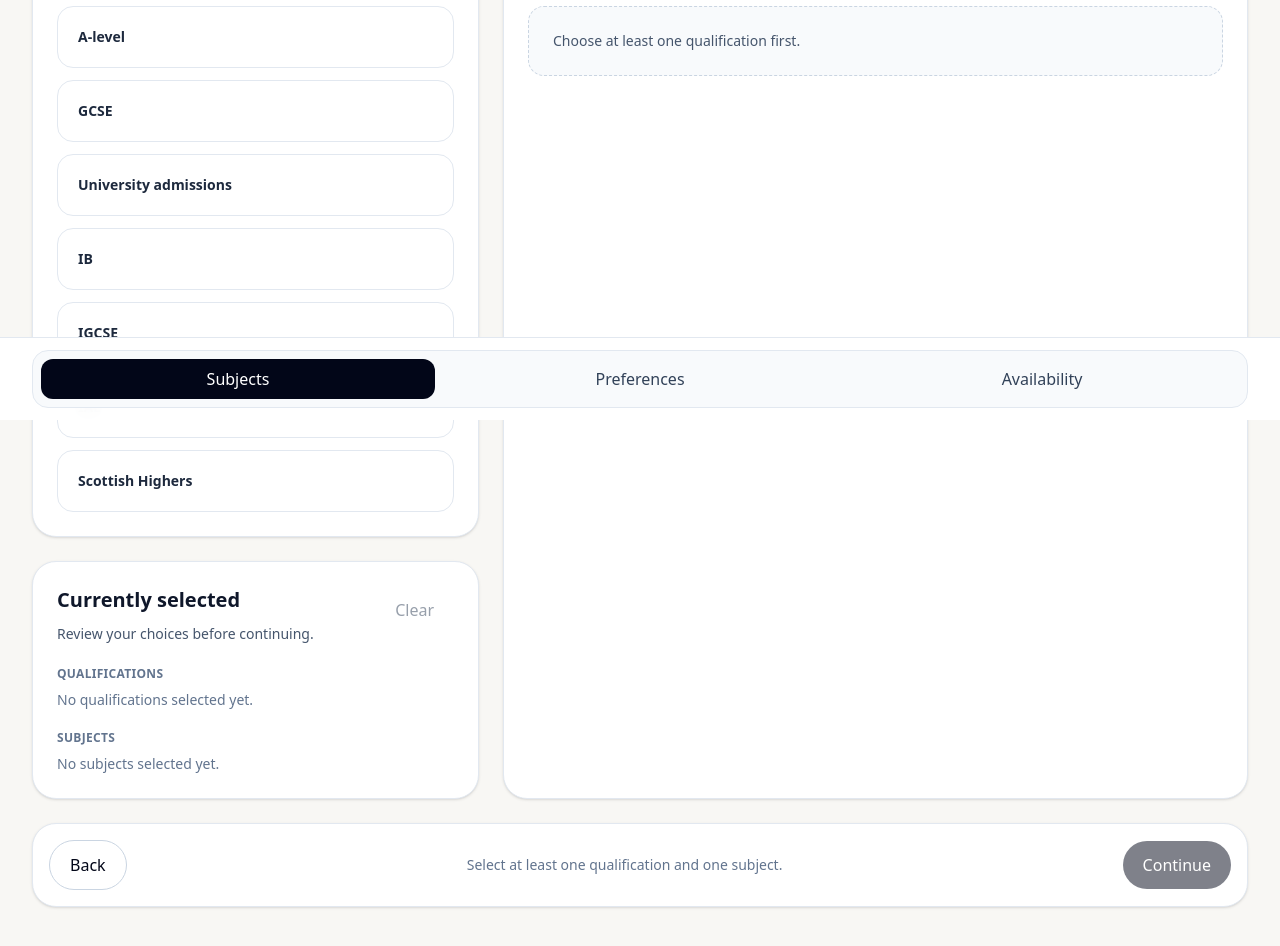
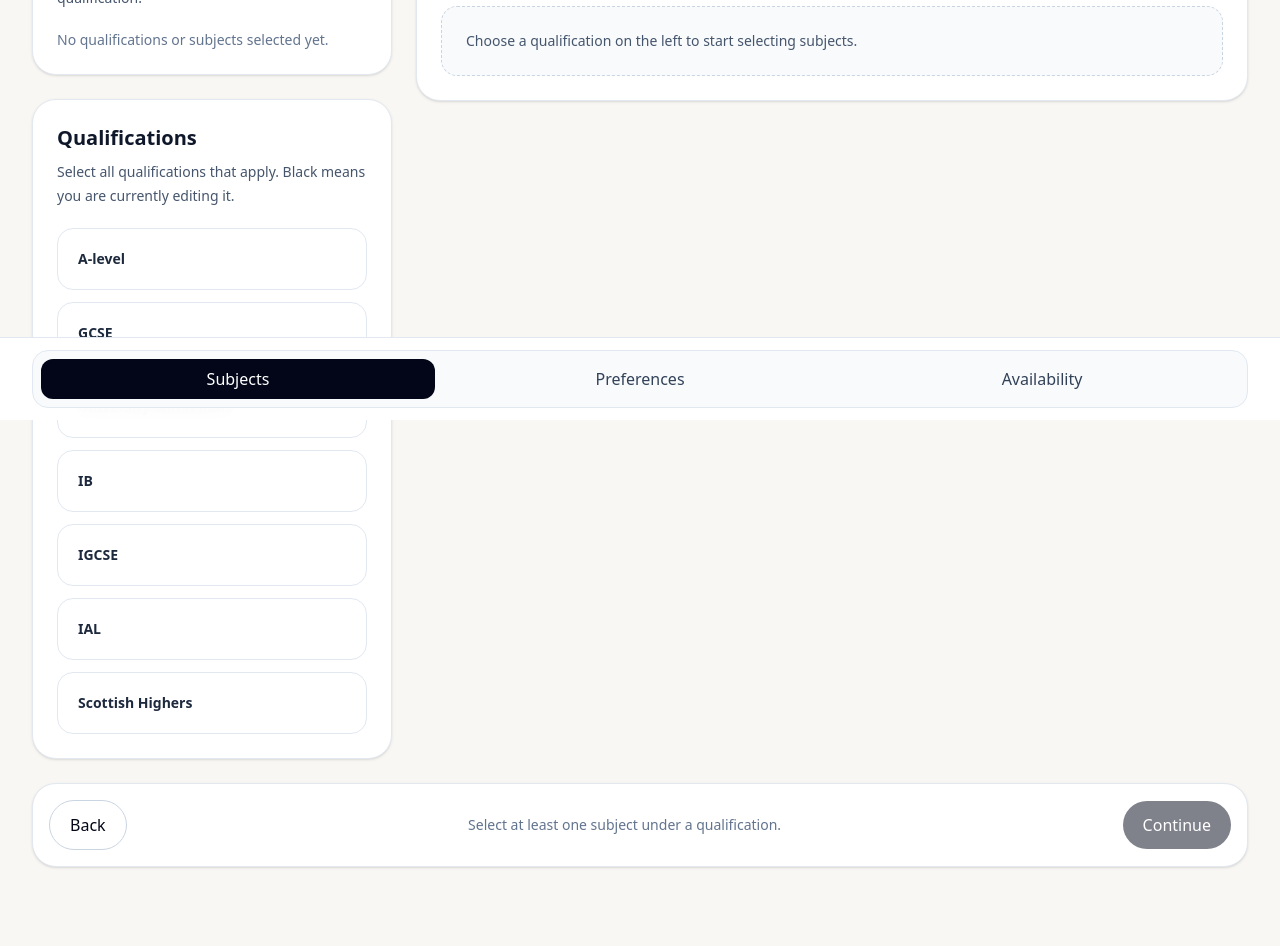
Before and after one commit to LogicGate-Admissions/tutoring-website, a Next.js app in the folder frontend/: page /student/onboarding/subjects in a window 1280 px wide. Shown: the part 380-1326 px from the top of the page. Built offline with nearby package versions, Linux system fonts and the light colour scheme.

Commit message:
fix(student onboarding): do not share subjects across quals. [tus24]

```diff
--- a/frontend/src/domains/students/learning-profile/components/StudentSubjectsStep.tsx
+++ b/frontend/src/domains/students/learning-profile/components/StudentSubjectsStep.tsx
@@ -7,6 +7,7 @@ import { Button } from '@/shared/components/Button';
 import { Card } from '@/shared/components/Card';
 import { Container } from '@/shared/components/Container';
 import { PageHeader } from '@/shared/components/PageHeader';
+import { cn } from '@/shared/utils/cn';
 import { ROUTES } from '@/shared/constants/routes';
 import {
   PRIMARY_SUBJECTS_BY_CATEGORY,
@@ -19,106 +20,147 @@ import {
   getStoredLearningProfile,
   updateStoredLearningProfile,
 } from '@/domains/students/learning-profile/services/learningProfileStorage';
-import type { QualificationCategory } from '@/domains/students/learning-profile/types/learningProfile';
+import type {
+  QualificationCategory,
+  QualificationSubjectSelection,
+} from '@/domains/students/learning-profile/types/learningProfile';
 
-/**
- * Removes duplicate strings while preserving their original order.
- */
-function uniqueStrings(values: string[]) {
-  return values.filter((value, index) => values.indexOf(value) === index);
+function getSelectedCategories(
+  selections: QualificationSubjectSelection[]
+): QualificationCategory[] {
+  return selections.map((selection) => selection.category);
+}
+
+function getSubjectsForCategory(
+  selections: QualificationSubjectSelection[],
+  category: QualificationCategory | ''
+) {
+  if (!category) return [];
+
+  return (
+    selections.find((selection) => selection.category === category)?.subjects ??
+    []
+  );
 }
 
 /**
  * First student onboarding step.
  *
- * This creates the first part of the student's learning profile:
- * - qualifications they are studying
- * - subjects they want support with
+ * This step lets a student choose multiple qualifications, but keeps subjects
+ * grouped under each qualification.
+ *
+ * That means GCSE Maths and A-level Maths are different selections.
  */
 export function StudentSubjectsStep() {
   const router = useRouter();
   const initialProfile = getStoredLearningProfile();
 
-  const [categories, setCategories] = useState<QualificationCategory[]>(
-    initialProfile.categories
-  );
+  const [subjectSelections, setSubjectSelections] = useState<
+    QualificationSubjectSelection[]
+  >(initialProfile.subjectSelections);
 
-  const [selectedSubjects, setSelectedSubjects] = useState<string[]>(
-    initialProfile.subjects
-  );
+  const [activeCategory, setActiveCategory] = useState<
+    QualificationCategory | ''
+  >(initialProfile.subjectSelections[0]?.category ?? '');
 
   const [showAllSubjects, setShowAllSubjects] = useState(false);
   const [subjectSearch, setSubjectSearch] = useState('');
 
-  const allSubjectOptions = useMemo(() => {
-    return uniqueStrings(
-      categories.flatMap((category) => SUBJECT_OPTIONS_BY_CATEGORY[category])
+  const selectedCategories = getSelectedCategories(subjectSelections);
+  const activeSubjects = getSubjectsForCategory(
+    subjectSelections,
+    activeCategory
   );
-  }, [categories]);
 
-  const primarySubjectOptions = useMemo(() => {
-    return uniqueStrings(
-      categories.flatMap((category) => PRIMARY_SUBJECTS_BY_CATEGORY[category])
-    );
-  }, [categories]);
+  const subjectOptions = useMemo(() => {
+    if (!activeCategory) return [];
 
-  const visibleSubjectOptions = useMemo(() => {
-    const baseOptions = showAllSubjects ? allSubjectOptions : primarySubjectOptions;
+    const baseOptions = showAllSubjects
+      ? SUBJECT_OPTIONS_BY_CATEGORY[activeCategory]
+      : PRIMARY_SUBJECTS_BY_CATEGORY[activeCategory];
+
     const normalisedSearch = subjectSearch.trim().toLowerCase();
 
     if (!normalisedSearch) return baseOptions;
 
-    return allSubjectOptions.filter((subject) =>
+    return SUBJECT_OPTIONS_BY_CATEGORY[activeCategory].filter((subject) =>
       subject.toLowerCase().includes(normalisedSearch)
     );
-  }, [allSubjectOptions, primarySubjectOptions, showAllSubjects, subjectSearch]);
+  }, [activeCategory, showAllSubjects, subjectSearch]);
 
-  const hasSelectedAnything =
-    categories.length > 0 || selectedSubjects.length > 0;
+  const hasSelectedAnything = subjectSelections.length > 0;
 
-  const canContinue = categories.length > 0 && selectedSubjects.length > 0;
+  const canContinue = subjectSelections.some(
+    (selection) => selection.subjects.length > 0
+  );
 
-  function toggleCategory(category: QualificationCategory) {
-    setCategories((currentCategories) => {
-      if (currentCategories.includes(category)) {
-        const nextCategories = currentCategories.filter(
-          (item) => item !== category
+  function chooseCategory(category: QualificationCategory) {
+    const alreadySelected = subjectSelections.some(
+      (selection) => selection.category === category
     );
 
     /**
-         * When a qualification is removed, remove subjects that no longer
-         * belong to any remaining selected qualification.
+     * If it is already selected, clicking it just changes the active tab.
+     * It does not remove it.
      */
-        const remainingSubjects = uniqueStrings(
-          nextCategories.flatMap(
-            (item) => SUBJECT_OPTIONS_BY_CATEGORY[item]
-          )
+    if (alreadySelected) {
+      setActiveCategory(category);
+      setShowAllSubjects(false);
+      setSubjectSearch('');
+      return;
+    }
+
+    /**
+     * If it is not selected yet, add it and make it the active tab.
+     */
+    setSubjectSelections((currentSelections) => [
+      ...currentSelections,
+      { category, subjects: [] },
+    ]);
+
+    setActiveCategory(category);
+    setShowAllSubjects(false);
+    setSubjectSearch('');
+  }
+
+  function removeCategory(category: QualificationCategory) {
+    setSubjectSelections((currentSelections) => {
+      const nextSelections = currentSelections.filter(
+        (selection) => selection.category !== category
       );
 
-        setSelectedSubjects((currentSubjects) =>
-          currentSubjects.filter((subject) =>
-            remainingSubjects.includes(subject)
-          )
-        );
-
-        return nextCategories;
+      if (activeCategory === category) {
+        setActiveCategory(nextSelections[0]?.category ?? '');
       }
 
-      return [...currentCategories, category];
+      return nextSelections;
     });
   }
 
   function toggleSubject(subject: string) {
-    setSelectedSubjects((currentSubjects) =>
-      currentSubjects.includes(subject)
-        ? currentSubjects.filter((item) => item !== subject)
-        : [...currentSubjects, subject]
+    if (!activeCategory) return;
+
+    setSubjectSelections((currentSelections) =>
+      currentSelections.map((selection) => {
+        if (selection.category !== activeCategory) {
+          return selection;
+        }
+
+        const alreadySelected = selection.subjects.includes(subject);
+
+        return {
+          ...selection,
+          subjects: alreadySelected
+            ? selection.subjects.filter((item) => item !== subject)
+            : [...selection.subjects, subject],
+        };
+      })
     );
   }
 
   function clearSelection() {
-    setCategories([]);
-    setSelectedSubjects([]);
+    setSubjectSelections([]);
+    setActiveCategory('');
     setSubjectSearch('');
     setShowAllSubjects(false);
   }
@@ -127,8 +169,7 @@ export function StudentSubjectsStep() {
     if (!canContinue) return;
 
     updateStoredLearningProfile({
-      categories,
-      subjects: selectedSubjects,
+      subjectSelections,
     });
 
     router.push(ROUTES.studentOnboardingPreferences);
@@ -136,8 +177,7 @@ export function StudentSubjectsStep() {
 
   function saveDraftProfile() {
     updateStoredLearningProfile({
-      categories,
-      subjects: selectedSubjects,
+      subjectSelections,
     });
   }
 
@@ -146,30 +186,12 @@ export function StudentSubjectsStep() {
       <PageHeader
         eyebrow="Student onboarding"
         title="What are you studying?"
-        description="Choose your qualifications and the subjects you want help with."
+        description="Choose your qualifications, then pick the subjects under each one."
       />
 
       <Container className="py-10 pb-28">
-        <div className="grid gap-6 lg:grid-cols-[0.75fr_1.25fr]">
-          <div className="grid gap-6">
-            <Card>
-              <h2 className="text-xl font-semibold">Qualifications</h2>
-              <p className="mt-2 text-sm leading-6 text-slate-600">
-                Select every qualification you’re currently working towards.
-              </p>
-
-              <div className="mt-5 grid gap-3">
-                {QUALIFICATION_CATEGORIES.map((option) => (
-                  <OptionCard
-                    key={option}
-                    title={option}
-                    selected={categories.includes(option)}
-                    onToggle={() => toggleCategory(option)}
-                  />
-                ))}
-              </div>
-            </Card>
-
+        <div className="grid items-start gap-6 lg:grid-cols-[360px_minmax(0,1fr)]">
+          <aside className="grid gap-6 lg:sticky lg:top-8">
             <Card>
               <div className="flex items-start justify-between gap-4">
                 <div>
@@ -177,7 +199,7 @@ export function StudentSubjectsStep() {
                     Currently selected
                   </h2>
                   <p className="mt-2 text-sm leading-6 text-slate-600">
-                    Review your choices before continuing.
+                    Your choices are grouped by qualification.
                   </p>
                 </div>
 
@@ -191,40 +213,41 @@ export function StudentSubjectsStep() {
                 </Button>
               </div>
 
-              <div className="mt-5 grid gap-5">
-                <div>
-                  <p className="text-xs font-semibold uppercase tracking-wide text-slate-500">
-                    Qualifications
-                  </p>
-
-                  <div className="mt-2 flex flex-wrap gap-2">
-                    {categories.length > 0 ? (
-                      categories.map((category) => (
-                        <Badge
-                          key={category}
-                          className="border-slate-300 bg-white text-slate-800"
-                        >
-                          {category}
-                        </Badge>
-                      ))
-                    ) : (
+              <div className="mt-5 grid gap-4">
+                {subjectSelections.length === 0 && (
                   <p className="text-sm text-slate-500">
-                        No qualifications selected yet.
+                    No qualifications or subjects selected yet.
                   </p>
                 )}
-                  </div>
+
+                {subjectSelections.map((selection) => (
+                  <div
+                    key={selection.category}
+                    className="rounded-2xl border border-slate-200 bg-slate-50 p-4"
+                  >
+                    <div className="flex items-center justify-between gap-3">
+                      <button
+                        type="button"
+                        onClick={() => setActiveCategory(selection.category)}
+                        className="text-left text-sm font-semibold text-slate-950 hover:underline"
+                      >
+                        {selection.category}
+                      </button>
+
+                      <button
+                        type="button"
+                        onClick={() => removeCategory(selection.category)}
+                        className="text-xs font-medium text-slate-500 hover:text-rose-600"
+                      >
+                        Remove
+                      </button>
                     </div>
 
-                <div>
-                  <p className="text-xs font-semibold uppercase tracking-wide text-slate-500">
-                    Subjects
-                  </p>
-
-                  <div className="mt-2 flex flex-wrap gap-2">
-                    {selectedSubjects.length > 0 ? (
-                      selectedSubjects.map((subject) => (
+                    <div className="mt-3 flex flex-wrap gap-2">
+                      {selection.subjects.length > 0 ? (
+                        selection.subjects.map((subject) => (
                           <Badge
-                          key={subject}
+                            key={`${selection.category}-${subject}`}
                             className="border-slate-300 bg-white text-slate-800"
                           >
                             {subject}
@@ -232,25 +255,78 @@ export function StudentSubjectsStep() {
                         ))
                       ) : (
                         <p className="text-sm text-slate-500">
-                        No subjects selected yet.
+                          No subjects chosen for this qualification yet.
                         </p>
                       )}
                     </div>
                   </div>
+                ))}
               </div>
             </Card>
+
+            <Card>
+              <h2 className="text-xl font-semibold">Qualifications</h2>
+              <p className="mt-2 text-sm leading-6 text-slate-600">
+                Select all qualifications that apply. Black means you are
+                currently editing it.
+              </p>
+
+              <div className="mt-5 grid gap-3">
+                {QUALIFICATION_CATEGORIES.map((category) => {
+                  const isSelected = selectedCategories.includes(category);
+                  const isActive = activeCategory === category;
+
+                  return (
+                    <button
+                      key={category}
+                      type="button"
+                      onClick={() => chooseCategory(category)}
+                      className={cn(
+                        'rounded-2xl border p-5 text-left transition',
+                        isActive &&
+                          'border-slate-950 bg-slate-950 text-white shadow-sm',
+                        !isActive &&
+                          isSelected &&
+                          'border-slate-400 bg-slate-100 text-slate-950',
+                        !isActive &&
+                          !isSelected &&
+                          'border-slate-200 bg-white text-slate-800 hover:border-slate-400 hover:bg-slate-50'
+                      )}
+                    >
+                      <span className="block text-sm font-semibold">
+                        {category}
+                      </span>
+
+                      {isActive && (
+                        <span className="mt-2 block text-xs font-medium text-slate-300">
+                          Currently editing
+                        </span>
+                      )}
+
+                      {!isActive && isSelected && (
+                        <span className="mt-2 block text-xs font-medium text-slate-500">
+                          Selected
+                        </span>
+                      )}
+                    </button>
+                  );
+                })}
               </div>
+            </Card>
+          </aside>
 
           <Card>
             <div className="flex flex-col gap-4 sm:flex-row sm:items-start sm:justify-between">
               <div>
                 <h2 className="text-xl font-semibold">Subjects</h2>
                 <p className="mt-2 text-sm leading-6 text-slate-600">
-                  Start with common STEM subjects, or search the full list.
+                  {activeCategory
+                    ? `Choose subjects for ${activeCategory}.`
+                    : 'Choose a qualification first.'}
                 </p>
               </div>
 
-              {categories.length > 0 && (
+              {activeCategory && (
                 <Button
                   variant="secondary"
                   onClick={() => setShowAllSubjects((current) => !current)}
@@ -261,13 +337,13 @@ export function StudentSubjectsStep() {
               )}
             </div>
 
-            {categories.length === 0 && (
+            {!activeCategory && (
               <div className="mt-5 rounded-2xl border border-dashed border-slate-300 bg-slate-50 p-6 text-sm text-slate-600">
-                Choose at least one qualification first.
+                Choose a qualification on the left to start selecting subjects.
               </div>
             )}
 
-            {categories.length > 0 && (
+            {activeCategory && (
               <>
                 {showAllSubjects && (
                   <label className="mt-5 block text-sm font-medium text-slate-700">
@@ -275,24 +351,23 @@ export function StudentSubjectsStep() {
                     <input
                       value={subjectSearch}
                       onChange={(event) => setSubjectSearch(event.target.value)}
-                      placeholder="Search maths, physics, UCAT..."
                       className="mt-2 w-full rounded-2xl border border-slate-300 bg-white px-4 py-3 text-sm text-slate-950 outline-none transition focus:border-slate-500"
                     />
                   </label>
                 )}
 
                 <div className="mt-5 grid gap-3 sm:grid-cols-2">
-                  {visibleSubjectOptions.map((subject) => (
+                  {subjectOptions.map((subject) => (
                     <OptionCard
-                      key={subject}
+                      key={`${activeCategory}-${subject}`}
                       title={subject}
-                      selected={selectedSubjects.includes(subject)}
+                      selected={activeSubjects.includes(subject)}
                       onToggle={() => toggleSubject(subject)}
                     />
                   ))}
                 </div>
 
-                {visibleSubjectOptions.length === 0 && (
+                {subjectOptions.length === 0 && (
                   <div className="mt-5 rounded-2xl border border-dashed border-slate-300 bg-slate-50 p-6 text-sm text-slate-600">
                     No subjects match your search.
                   </div>
@@ -307,11 +382,11 @@ export function StudentSubjectsStep() {
             Back
           </Button>
 
-          <div className="hidden text-sm text-slate-500 sm:block">
+          <p className="hidden text-sm text-slate-500 sm:block">
             {canContinue
               ? 'Ready to continue.'
-              : 'Select at least one qualification and one subject.'}
-          </div>
+              : 'Select at least one subject under a qualification.'}
+          </p>
 
           <Button disabled={!canContinue} onClick={continueToPreferences}>
             Continue
--- a/frontend/src/domains/students/learning-profile/services/learningProfileStorage.ts
+++ b/frontend/src/domains/students/learning-profile/services/learningProfileStorage.ts
@@ -1,20 +1,70 @@
 import { DEFAULT_LEARNING_PROFILE } from '@/domains/students/learning-profile/constants/learningProfileOptions';
 import type {
   QualificationCategory,
+  QualificationSubjectSelection,
   StudentLearningProfile,
 } from '@/domains/students/learning-profile/types/learningProfile';
 
 const STORAGE_KEY = 'tutorly.studentLearningProfile';
 
-type StoredLearningProfile = Partial<StudentLearningProfile> & {
+type LegacyStoredLearningProfile = Partial<StudentLearningProfile> & {
   /**
-   * Legacy field from the older single-qualification version.
-   *
-   * Keeping this here lets old localStorage data keep working instead of
-   * breaking when we move from category -> categories.
+   * Old single-qualification field.
    */
   category?: QualificationCategory | '';
+
+  /**
+   * Old multi-qualification field from the temporary version.
+   */
+  categories?: QualificationCategory[];
+
+  /**
+   * Old flat subject field.
+   */
+  subjects?: string[];
 };
+
+function migrateLegacySubjectSelections(
+  parsedProfile: LegacyStoredLearningProfile
+): QualificationSubjectSelection[] {
+  if (parsedProfile.subjectSelections) {
+    return parsedProfile.subjectSelections;
+  }
+
+  /**
+   * Handles the older version:
+   *
+   * category: 'GCSE'
+   * subjects: ['Maths', 'Physics']
+   */
+  if (parsedProfile.category && parsedProfile.subjects) {
+    return [
+      {
+        category: parsedProfile.category,
+        subjects: parsedProfile.subjects,
+      },
+    ];
+  }
+
+  /**
+   * Handles the temporary multi-qualification version:
+   *
+   * categories: ['GCSE', 'A-level']
+   * subjects: ['Maths', 'Physics']
+   *
+   * This cannot know which subject belonged to which qualification, so it
+   * copies the old flat subjects into each selected qualification. From now on,
+   * the new UI will save them correctly per qualification.
+   */
+  if (parsedProfile.categories && parsedProfile.subjects) {
+    return parsedProfile.categories.map((category) => ({
+      category,
+      subjects: parsedProfile.subjects ?? [],
+    }));
+  }
+
+  return [];
+}
 
 /**
  * Reads the profile from localStorage.
@@ -34,16 +84,14 @@ export function getStoredLearningProfile(): StudentLearningProfile {
   }
 
   try {
-    const parsedProfile = JSON.parse(storedProfile) as StoredLearningProfile;
-
-    const categories =
-      parsedProfile.categories ??
-      (parsedProfile.category ? [parsedProfile.category] : []);
+    const parsedProfile = JSON.parse(
+      storedProfile
+    ) as LegacyStoredLearningProfile;
 
     return {
       ...DEFAULT_LEARNING_PROFILE,
       ...parsedProfile,
-      categories,
+      subjectSelections: migrateLegacySubjectSelections(parsedProfile),
     };
   } catch {
     return DEFAULT_LEARNING_PROFILE;
```
Also changed, not shown: frontend/src/domains/students/learning-profile/constants/learningProfileOptions.ts (+8 -6 lines), frontend/src/domains/students/learning-profile/types/learningProfile.ts (+11 -3 lines), frontend/src/domains/tutors/tutor-discovery/components/TutorDiscoveryPage.tsx (+22 -4 lines). Lines whose indentation alone changed are shown as unchanged.
